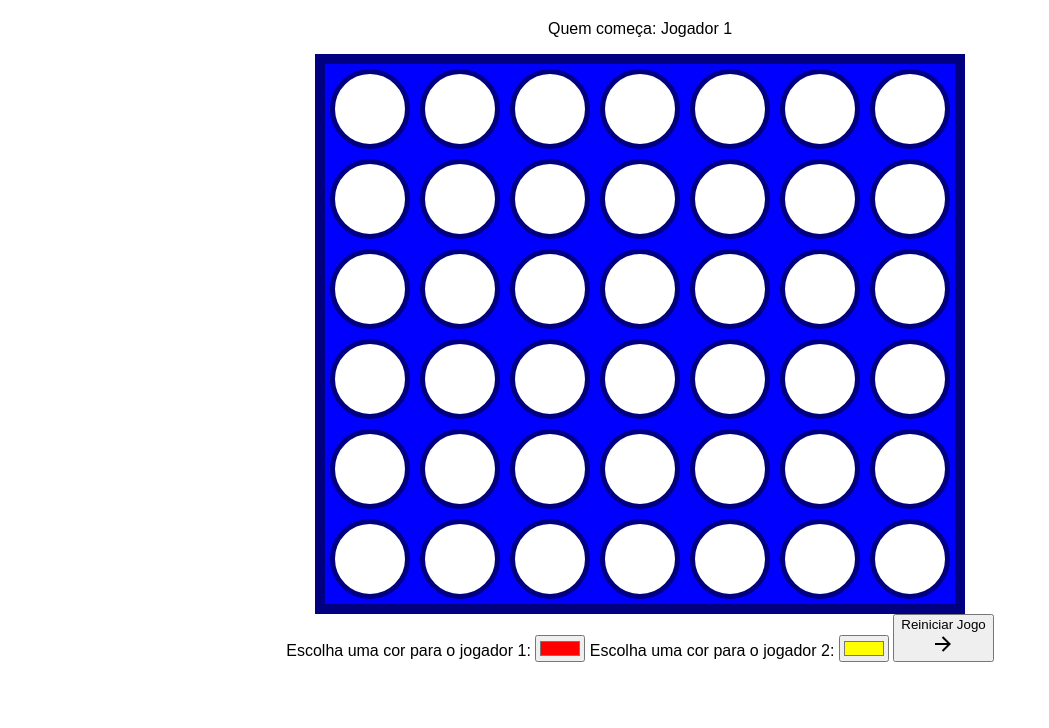
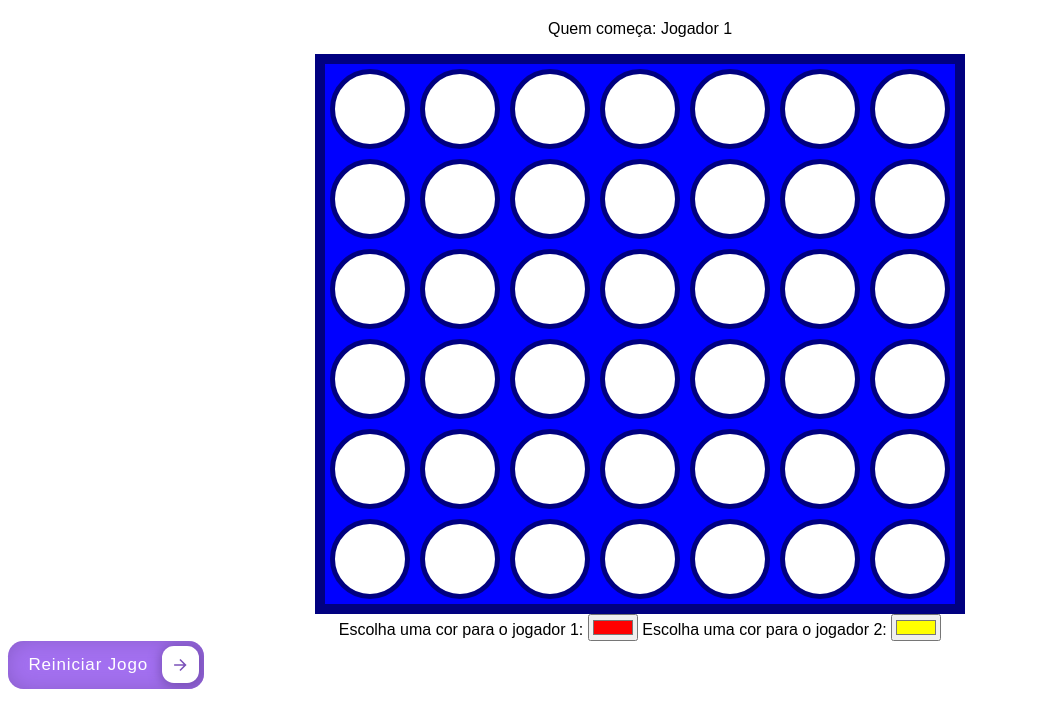
Before and after one commit to Flipsteam157/TP2-LPW-Connect4, a plain HTML site: page index.html in a window 1280 px wide. Shown: the whole page, without its empty margins (0-1049 px from the left). Drawn offline with Linux system fonts and the light colour scheme.

Commit message:
Add files via upload

```diff
--- a/connect4.css
+++ b/connect4.css
@@ -2,6 +2,60 @@ body {
     font-family: Arial, Helvetica, sans-serif;
     text-align: center;
 }
+.cssbuttons-io-button {
+    background: #a370f0;
+    color: white;
+    font-family: inherit;
+    padding: 0.35em;
+    padding-left: 1.2em;
+    font-size: 17px;
+    font-weight: 500;
+    border-radius: 0.9em;
+    border: none;
+    letter-spacing: 0.05em;
+    display: flex;
+    align-items: center;
+    box-shadow: inset 0 0 1.6em -0.6em #714da6;
+    overflow: hidden;
+    position: relative;
+    height: 2.8em;
+    padding-right: 3.3em;
+    cursor: pointer;
+  }
+
+  .cssbuttons-io-button .icon {
+    background: white;
+    margin-left: 1em;
+    position: absolute;
+    display: flex;
+    align-items: center;
+    justify-content: center;
+    height: 2.2em;
+    width: 2.2em;
+    border-radius: 0.7em;
+    box-shadow: 0.1em 0.1em 0.6em 0.2em #7b52b9;
+    right: 0.3em;
+    transition: all 0.3s;
+  }
+
+  .cssbuttons-io-button:hover .icon {
+    width: calc(100% - 0.6em);
+  }
+
+  .cssbuttons-io-button .icon svg {
+    width: 1.1em;
+    transition: transform 0.3s;
+    color: #7b52b9;
+  }
+
+  .cssbuttons-io-button:hover .icon svg {
+    transform: translateX(0.1em);
+  }
+
+  .cssbuttons-io-button:active .icon {
+    transform: scale(0.95);
+  }
+
 
 #tabuleiro {
     height: 540px;
```
